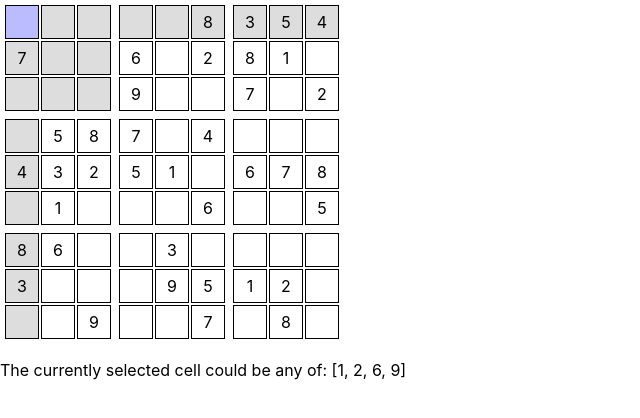
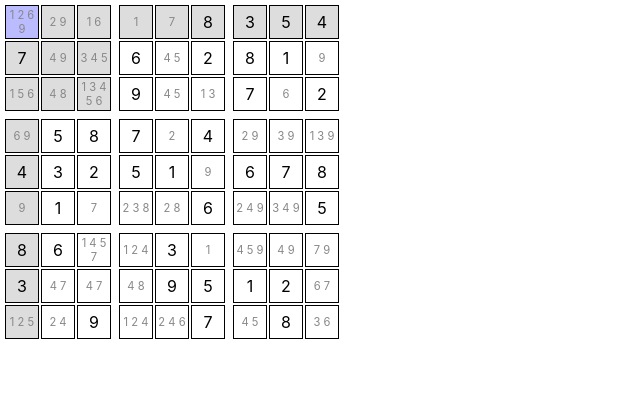
Before and after one commit to anoop901/sudoku, a React (Create React App) app: page / in a window 1280 px wide. Shown: the top 418 px of the page, without its empty margins (0-640 px from the left). Built offline with nearby package versions, Linux system fonts and the light colour scheme.

Commit message:
In SudokuView, display possible values in each cell

```diff
--- a/src/SudokuView.tsx
+++ b/src/SudokuView.tsx
@@ -17,15 +17,16 @@ const selectedCellStyle = {
   backgroundColor: "#bbf",
 };
 
+const possibleValuesStyle = {
+  fontSize: "0.7em",
+  color: "#888",
+};
+
 export default function SudokuView(props: { sudoku: Sudoku }) {
   const [selectedLocation, setSelectedLocation] = useState(
     new SudokuLocation({ row: 0, col: 0 })
   );
-  const possibleValuesAtSelectedLocation = props.sudoku.possibleValuesAtLocation(
-    selectedLocation
-  );
   return (
-    <>
     <table>
       {Array.from({ length: 3 }, (_, boxRow) => (
         <tr>
@@ -38,12 +39,11 @@ export default function SudokuView(props: { sudoku: Sudoku }) {
                       const row = boxRow * 3 + rowInBox;
                       const col = boxCol * 3 + colInBox;
                       const location = new SudokuLocation({ row, col });
-                        const isSelectedCell = selectedLocation.equals(
-                          location
-                        );
+                      const isSelectedCell = selectedLocation.equals(location);
                       const isAdjacentToSelectedCell = selectedLocation.adjacentLocations.has(
                         location
                       );
+                      const value = props.sudoku.valueAtLocation(location);
                       return (
                         <td
                           style={{
@@ -52,12 +52,16 @@ export default function SudokuView(props: { sudoku: Sudoku }) {
                             ...(isAdjacentToSelectedCell
                               ? adjacentCellStyle
                               : {}),
+                            ...(value === null ? possibleValuesStyle : {}),
                           }}
                           onClick={() => {
                             setSelectedLocation(location);
                           }}
                         >
-                            {props.sudoku.valueAtLocation(location) ?? ""}
+                          {value ??
+                            props.sudoku
+                              .possibleValuesAtLocation(location)
+                              .join(" ")}
                         </td>
                       );
                     })}
@@ -69,10 +73,5 @@ export default function SudokuView(props: { sudoku: Sudoku }) {
         </tr>
       ))}
     </table>
-      <p>
-        The currently selected cell could be any of: [
-        {possibleValuesAtSelectedLocation.join(", ")}]
-      </p>
-    </>
   );
 }
```
Lines whose indentation alone changed are shown as unchanged.
